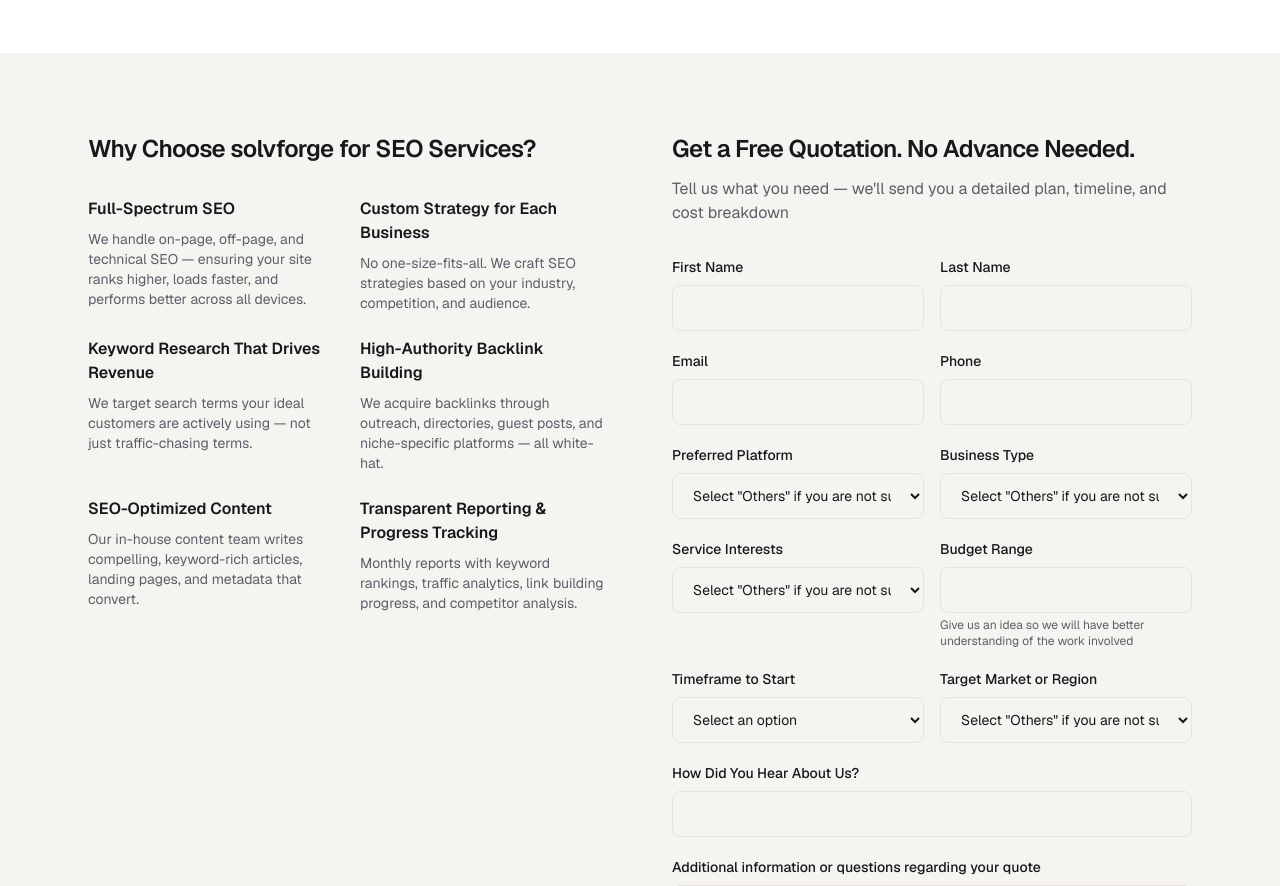
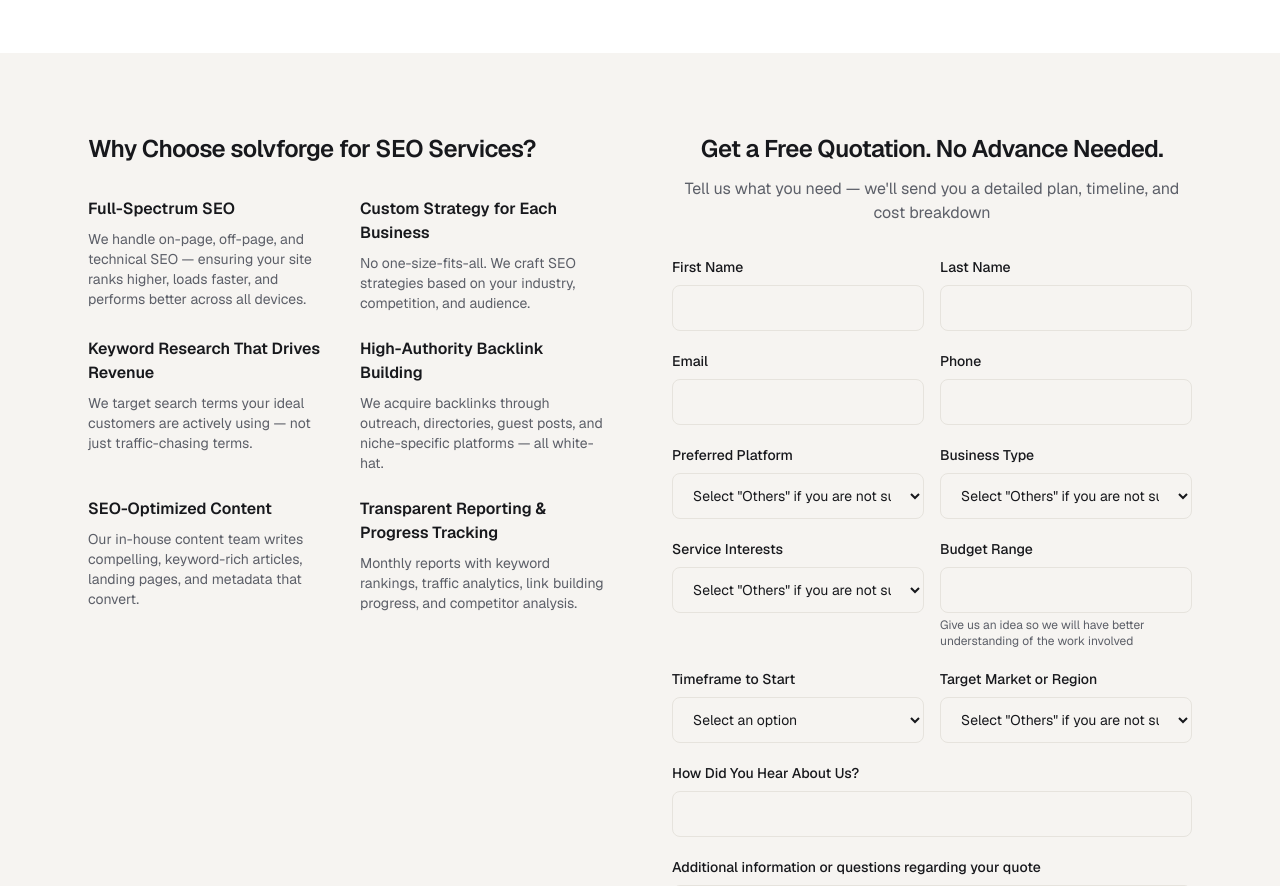
Before and after one commit to solvforge/home, a Next.js app: page /services/marketing/seo-services in a window 1280 px wide. Shown: the part 780-1666 px from the top of the page. Built offline with nearby package versions, Linux system fonts and the light colour scheme.

Commit message:
Center the quote form's title and sub-title
Matches the real solvforge.com form, where the header and sub-header
sit centered above the fields instead of left-aligned.

```diff
--- a/src/components/ServiceQuoteForm.tsx
+++ b/src/components/ServiceQuoteForm.tsx
@@ -14,10 +14,10 @@
 
   return (
     <div>
-      <h2 className="text-2xl font-semibold tracking-tight text-text">
+      <h2 className="text-center text-2xl font-semibold tracking-tight text-text">
         Get a Free Quotation. No Advance Needed.
       </h2>
-      <p className="mt-3 text-text-muted">
+      <p className="mt-3 text-center text-text-muted">
         Tell us what you need — we&apos;ll send you a detailed plan, timeline, and cost breakdown
       </p>
 
```
